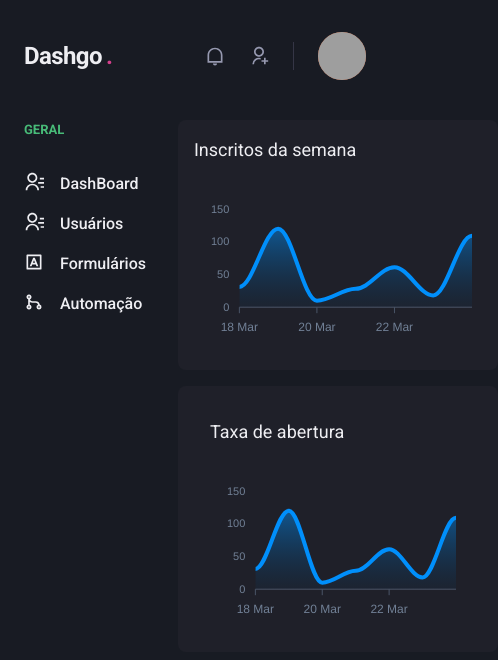
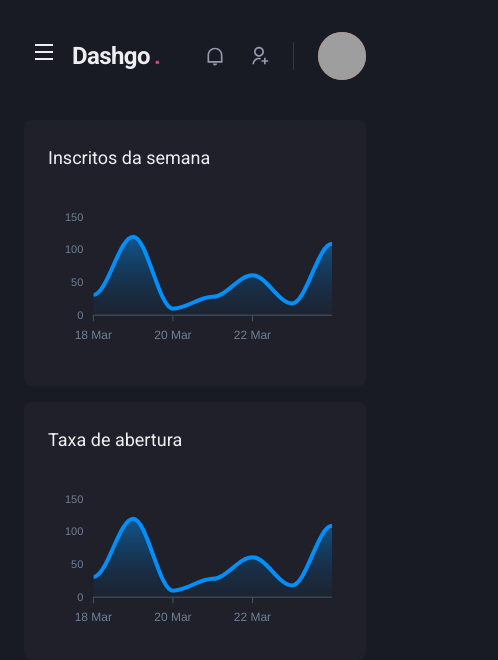
Before and after one commit to larissaorcx/Dashgo, a Next.js app: page /dashboard in a window 390 px wide. Shown: the top 660 px of the page, 498 px wide, since content can reach past the window. Built offline with nearby package versions, Linux system fonts and the light colour scheme; grey boxes are pictures that could not be loaded.

Commit message:
Sidebar responsivo

```diff
--- a/src/components/Header/index.tsx
+++ b/src/components/Header/index.tsx
@@ -1,4 +1,6 @@
-import {Flex, useBreakpointValue} from '@chakra-ui/react';
+import {Flex, Icon, IconButton, useBreakpointValue} from '@chakra-ui/react';
+import { RiMenuLine } from 'react-icons/ri';
+import { useSidebarDrawer } from '../../contexts/SidebarDrawerContext';
 import { Logo } from './Logo';
 
 import { NotificationsNav } from './NotificationsNav';
@@ -6,6 +8,7 @@
 import { SerchBox } from './SerchBox';
 
 export function Header() {
+  const {onOpen} = useSidebarDrawer()
   const isWideVersion = useBreakpointValue({
     base: false,
     lg: true,
@@ -22,6 +25,18 @@
           px="6"
           align="center"
         >
+          { !isWideVersion &&(
+            <IconButton
+            aria-label='open navegation'
+            icon={<Icon as={RiMenuLine} /> }
+            fontSize="24"
+            variant="unstyled"
+            onClick={onOpen}
+            mr="2"
+            >
+
+            </IconButton>
+          )}
           <Logo />
           {isWideVersion && <SerchBox />}
 
--- /dev/null
+++ b/src/components/Sidebar/SidebarNav.tsx
@@ -0,0 +1,17 @@
+import { Stack } from "@chakra-ui/react";
+import { RiContactsLine, RiDashboardLine, RiGitMergeLine, RiInputMethodLine } from "react-icons/ri";
+import { NavLink } from "./NavLink";
+import { NavSection } from "./NavSection";
+
+export function SidebarNav() {
+    return(
+        <Stack spacing="12" align="flex-start">
+            <NavSection title="GERAL">
+                <NavLink icon={RiDashboardLine}>DashBoard</NavLink>
+                <NavLink icon={RiContactsLine}>Usuários</NavLink>
+                <NavLink icon={RiInputMethodLine}>Formulários</NavLink>
+                <NavLink icon={RiGitMergeLine}>Automação</NavLink>
+            </NavSection>
+        </Stack>
+    );
+}
--- a/src/components/Sidebar/index.tsx
+++ b/src/components/Sidebar/index.tsx
@@ -1,19 +1,34 @@
-import { Box, Stack, Text, Link, Icon } from "@chakra-ui/react";
-import {RiDashboardLine, RiContactsLine, RiInputMethodLine, RiGitMergeLine} from "react-icons/ri"
-import { NavLink } from "./NavLink";
-import { NavSection } from "./NavSection";
+import { Box, Drawer, DrawerBody, DrawerCloseButton, DrawerContent, DrawerHeader, DrawerOverlay, useBreakpointValue } from "@chakra-ui/react";
+import { useSidebarDrawer } from "../../contexts/SidebarDrawerContext";
+import { SidebarNav } from "./SidebarNav";
 
 export function Sidebar () {
+    const {isOpen, onClose } = useSidebarDrawer()
+
+    const isDrawerSidebar = useBreakpointValue({
+        base: true,
+        lg: false
+    })
+
+    if (isDrawerSidebar) {
+        return(
+            <Drawer isOpen={isOpen} placement="left" onClose={onClose}>
+            <DrawerOverlay>
+                <DrawerContent bg="gray.800" p="4">
+                    <DrawerCloseButton mt="6" />
+                    <DrawerHeader>Navegação</DrawerHeader>
+
+                    <DrawerBody>
+                        <SidebarNav />
+                    </DrawerBody>
+                </DrawerContent>
+            </DrawerOverlay>
+        </Drawer>
+        );
+    }
     return(
         <Box as="aside" w="64" mr="8">
-            <Stack spacing="12" align="flex-start">
-                <NavSection title="GERAL">
-                    <NavLink icon={RiContactsLine}>DashBoard</NavLink>
-                    <NavLink icon={RiContactsLine}>Usuários</NavLink>
-                    <NavLink icon={RiInputMethodLine}>Formulários</NavLink>
-                    <NavLink icon={RiGitMergeLine}>Automação</NavLink>
-                </NavSection>
-            </Stack>
+            <SidebarNav />
         </Box>
     );
 }
--- /dev/null
+++ b/src/contexts/SidebarDrawerContext.tsx
@@ -0,0 +1,26 @@
+import { useDisclosure, UseDisclosureReturn } from "@chakra-ui/react";
+import { useRouter } from "next/router";
+import { createContext, ReactNode, useContext, useEffect } from "react";
+
+interface SidebarDrawerContextProps {
+    children: ReactNode;
+}
+type SidebarDrawerContextData = UseDisclosureReturn
+
+const SidebarDrawerContext = createContext({} as SidebarDrawerContextData);
+
+export function SidebarDrawerProvider ({children}:SidebarDrawerContextProps ) {
+    const router = useRouter()
+    const disclosure = useDisclosure()
+
+    useEffect(() => {
+        disclosure.onClose()
+    }, [router.asPath])
+    return(
+        <SidebarDrawerContext.Provider value={disclosure}>
+            {children}
+        </SidebarDrawerContext.Provider>
+    );
+}
+
+export const useSidebarDrawer = () => useContext(SidebarDrawerContext)
--- a/src/pages/_app.tsx
+++ b/src/pages/_app.tsx
@@ -1,11 +1,14 @@
 import {AppProps} from 'next/app'
 import { ChakraProvider } from '@chakra-ui/react'
 import { theme } from '../styles/theme'
+import { SidebarDrawerProvider } from '../contexts/SidebarDrawerContext'
 
 function MyApp({ Component, pageProps }: AppProps) {
   return (
     <ChakraProvider theme={theme}>
-    <Component {...pageProps} />
+      <SidebarDrawerProvider>
+        <Component {...pageProps} />
+      </SidebarDrawerProvider>
     </ChakraProvider>
   )
 }
--- a/src/pages/dashboard.tsx
+++ b/src/pages/dashboard.tsx
@@ -67,11 +67,11 @@
             <Flex w="100%" my="6" maxWidth={1480} mx="auto" px="6">
                 <Sidebar />
                 <SimpleGrid flex="1" gap="4" minChildWidth="320px" align="flex-start">
-                    <Box p="4" bg="gray.800" borderRadius={8}>
+                    <Box p={["6","8"]} bg="gray.800" borderRadius={8}>
                         <Text fontSize="lg" mb="4">Inscritos da semana</Text>
                         <Chart options={options} series={series} type="area" height={160} />
                     </Box>
-                    <Box p="8" bg="gray.800" pb="4" borderRadius={8}>
+                    <Box p={["6","8"]}  bg="gray.800" pb="4" borderRadius={8}>
                         <Text fontSize="lg" mb="4">Taxa de abertura</Text>
                         <Chart options={options} series={series} type="area" height={160} />
                     </Box>
```
Lines whose indentation alone changed are shown as unchanged.
